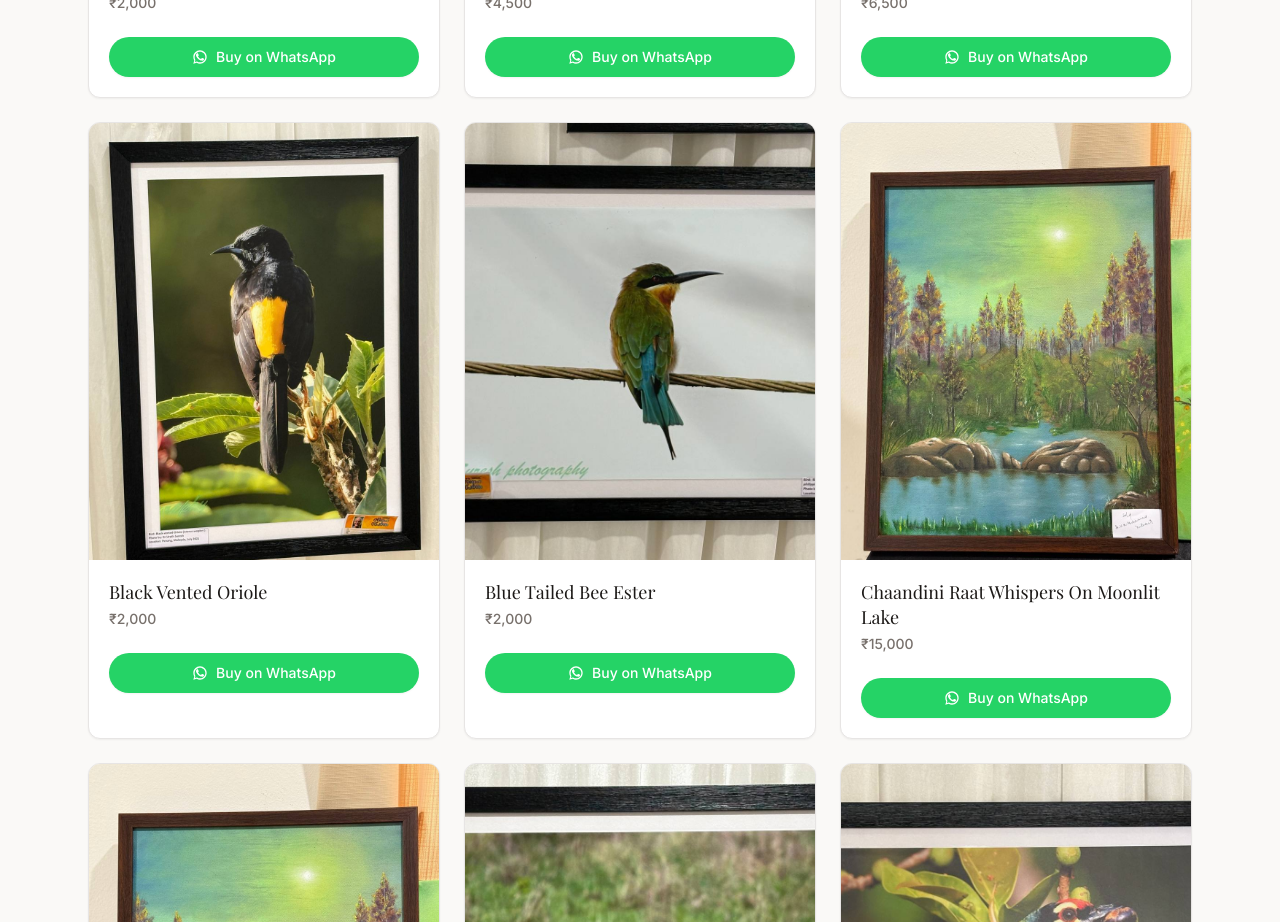
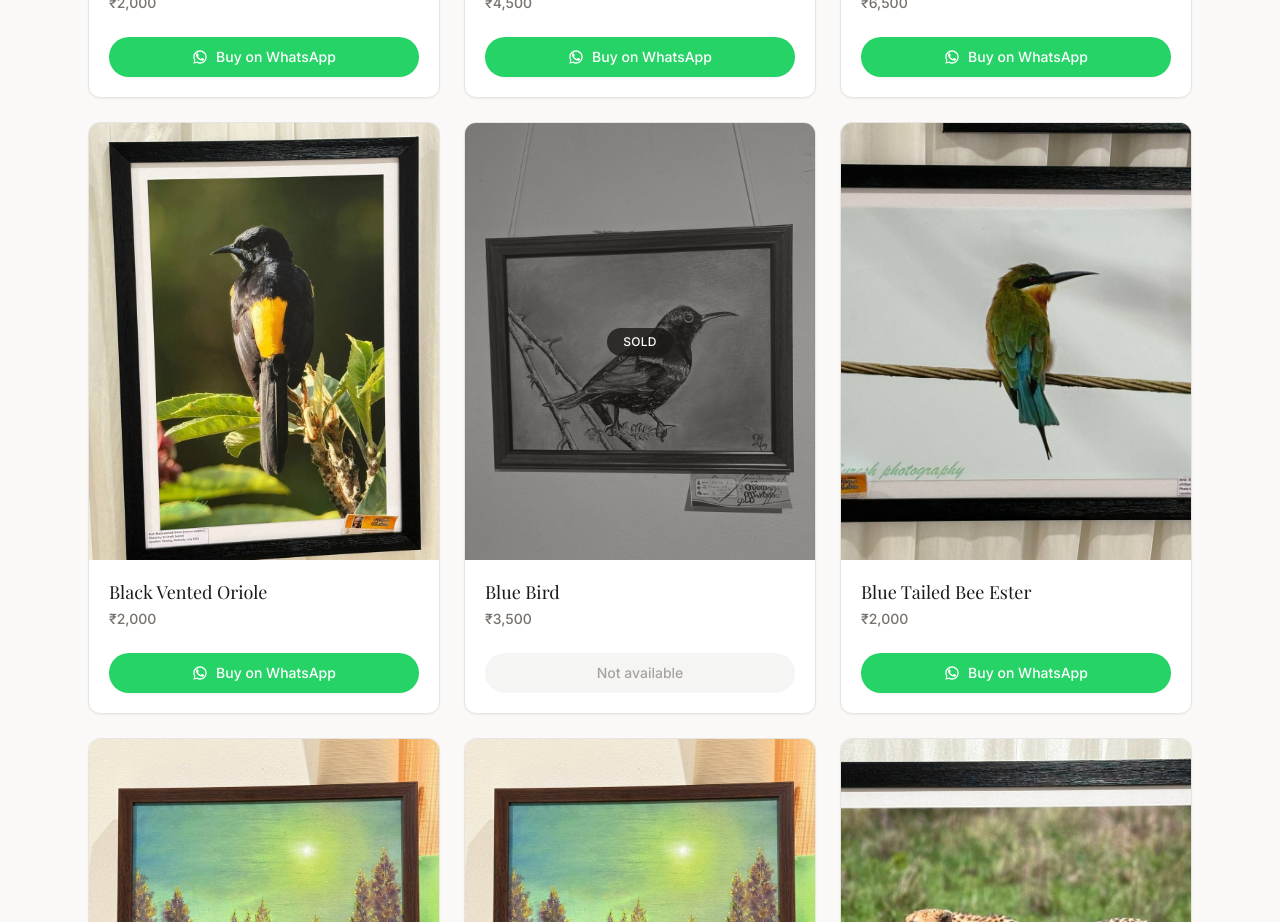
Before and after one commit to jasilmohmd/Art-catalogue, a Next.js app: page / in a window 1280 px wide. Shown: the part 2680-3602 px from the top of the page. Built offline with nearby package versions, Linux system fonts and the light colour scheme; a web font is replaced by a local one.

Commit message:
feat: add Blue Bird artwork

```diff
--- a/data/artworks.ts
+++ b/data/artworks.ts
@@ -78,6 +78,13 @@ export const artworks: Artwork[] = [
     price: 2000,
     image: "/artworks/black_vented_oriole-2000.jpg",
     available: true,
+  },
+  {
+    id: "blue-bird",
+    name: "Blue Bird",
+    price: 3500,
+    image: "/artworks/blue_bird-3500-sold.jpg",
+    available: false,
   },
   {
     id: "blue-tailed-bee-ester",
```
Also changed, not shown: public/artworks/blue_bird-3500-sold.jpg (added).
